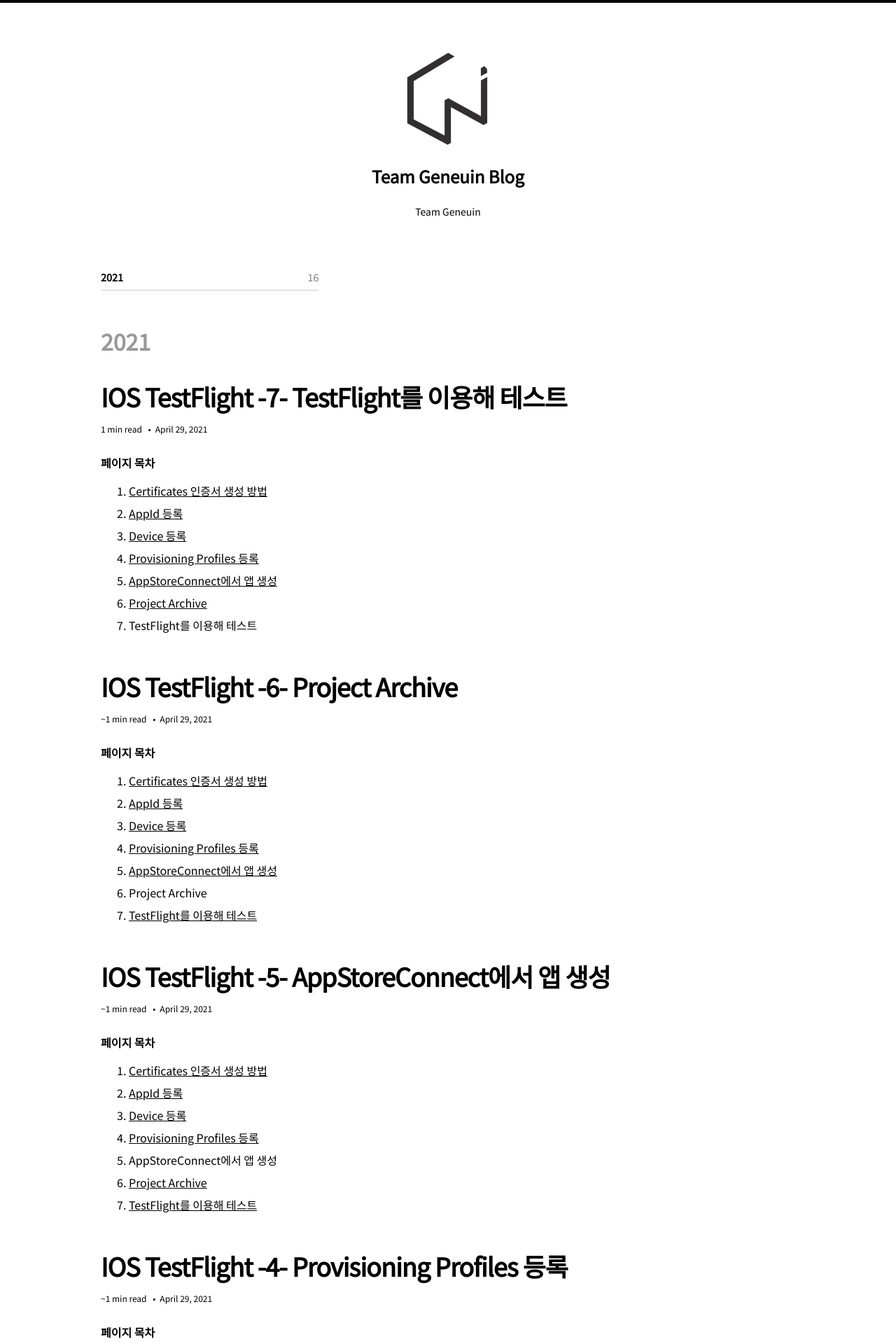
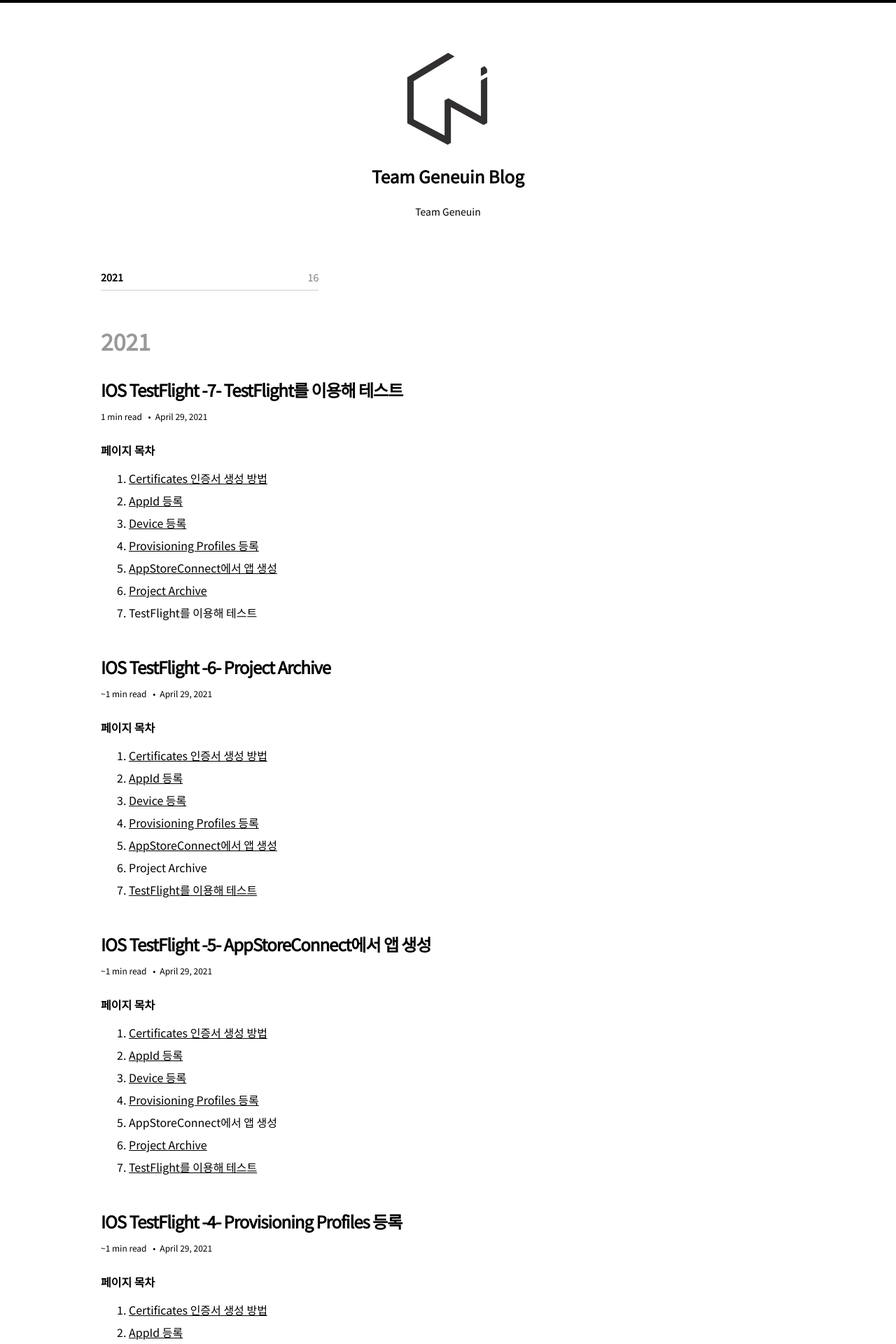
Before and after one commit to jblee-bong/bong.pos, a Jekyll site: the page built from _pages/posts.md, in a window 1280 px wide. Shown: the top 1920 px of the page at 70% size. Built offline with Jekyll 4.4.1, drawn with Linux system fonts in a browser that asks for light colours; nearby versions of some CDN libraries.

Commit message:
Docs: _entries.css  파일 entry title 폰트 사이즈 변경

```diff
--- a/_sass/so-simple/_entries.scss
+++ b/_sass/so-simple/_entries.scss
@@ -88,7 +88,7 @@
   }
 
   .entry-title {
-    @include fluid-type($min-vw, $max-vw, 24px, 36px);
+    @include fluid-type($min-vw, $max-vw, 18px, 24px);
     -webkit-box-ordinal-group: 2;
     -ms-flex-order: 1;
     order: 1;
```
